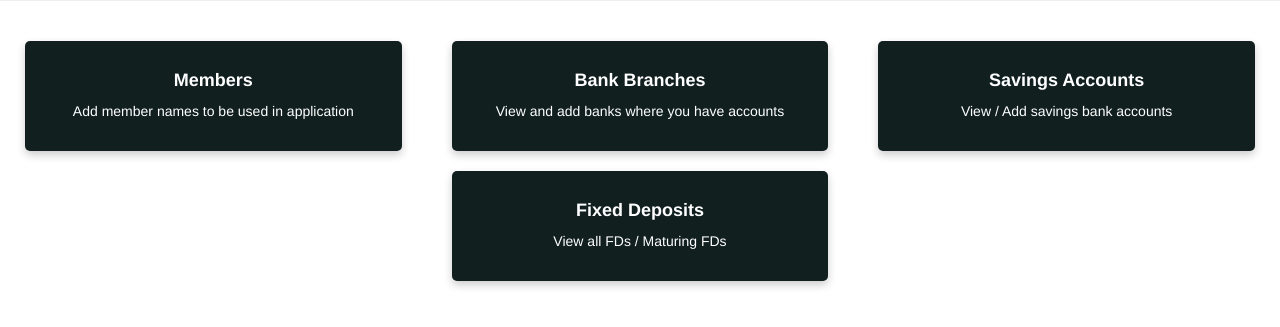
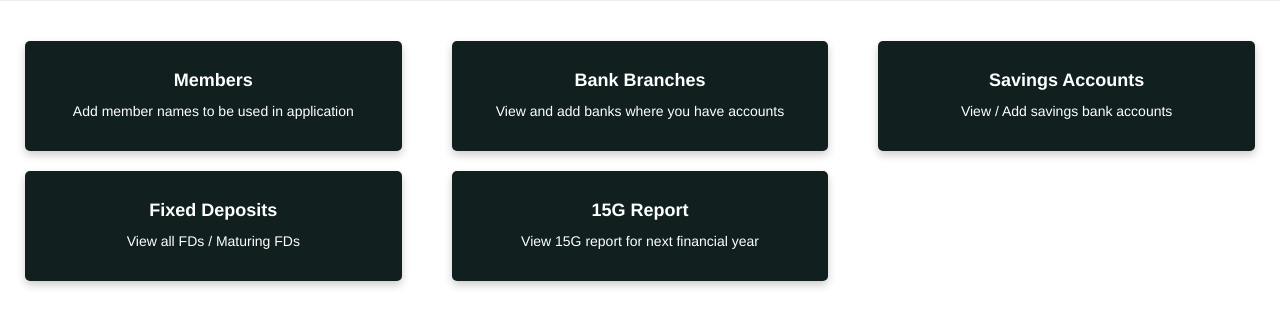
Before and after one commit to sannidhiteredesai/PersonalAccountant, a Flask app: page / in a window 1280 px wide. Shown: the part 291-618 px from the top of the page. Run offline with Flask 2, Linux system fonts and the light colour scheme; the visitor is signed in with stand-in values (Sample User, id 1); some libraries are stand-ins or nearby versions.

Commit message:
Added links to 15g report generation module

```diff
--- a/pa/ui/routes.py
+++ b/pa/ui/routes.py
@@ -6,6 +6,7 @@ from pa.ui.info import routes
 from pa.ui.members import routes
 from pa.ui.bank import routes
 from pa.ui.fd import routes
+from pa.ui.report15g import routes
 
 @app.route('/')
 @login_required
--- a/pa/ui/templates/index/index.html
+++ b/pa/ui/templates/index/index.html
@@ -54,14 +54,19 @@
                 </div>
             </a>
         </div>
-        <div class="col-sm-6 col-lg-4">
-            <!-- Blank div for formatting html properly -->
-        </div>
         <div class="card col-sm-6 col-lg-4">
             <a href="/fd">
                 <div class="inner-card">
                     <h4><b>Fixed Deposits</b></h4>
                     <p>View all FDs / Maturing FDs</p>
+                </div>
+            </a>
+        </div>
+        <div class="col-sm-6 col-lg-4">
+            <a href="/report15g">
+                <div class="inner-card">
+                    <h4><b>15G Report</b></h4>
+                    <p>View 15G report for next financial year</p>
                 </div>
             </a>
         </div>
```
